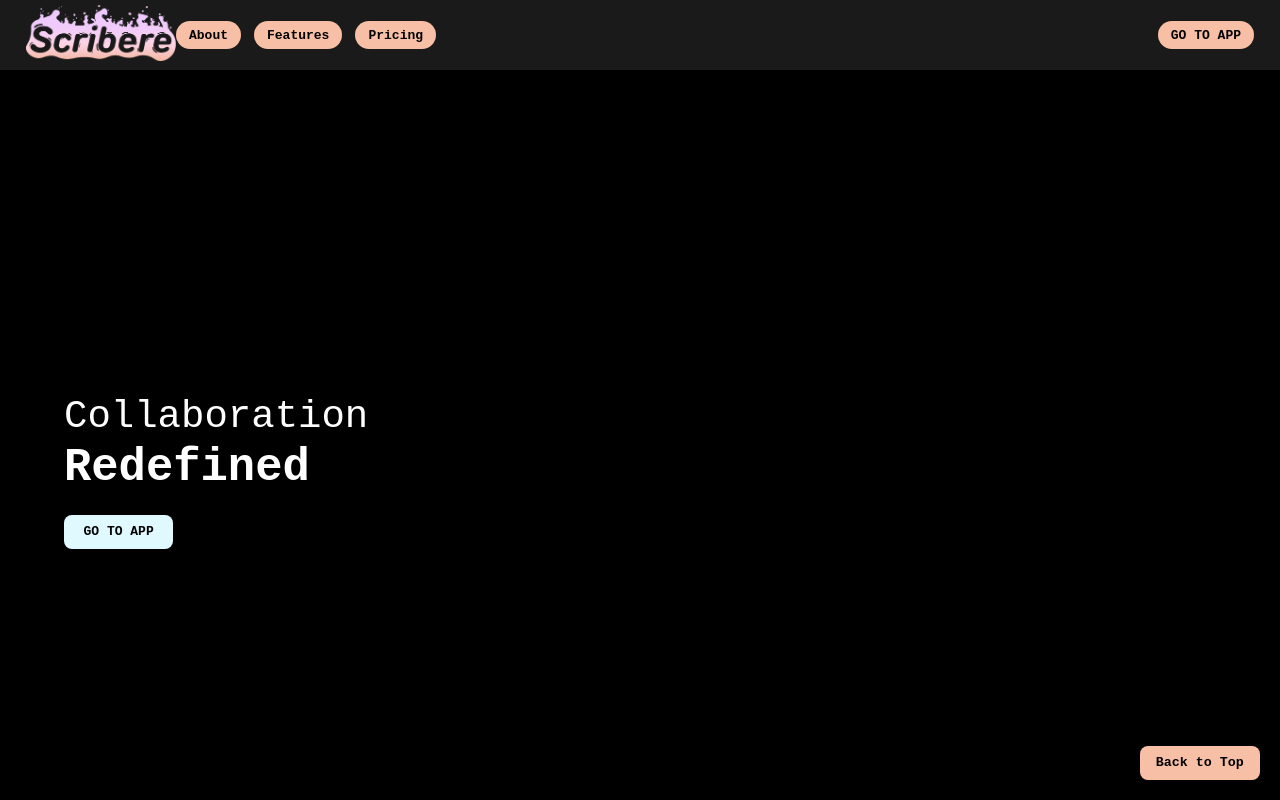
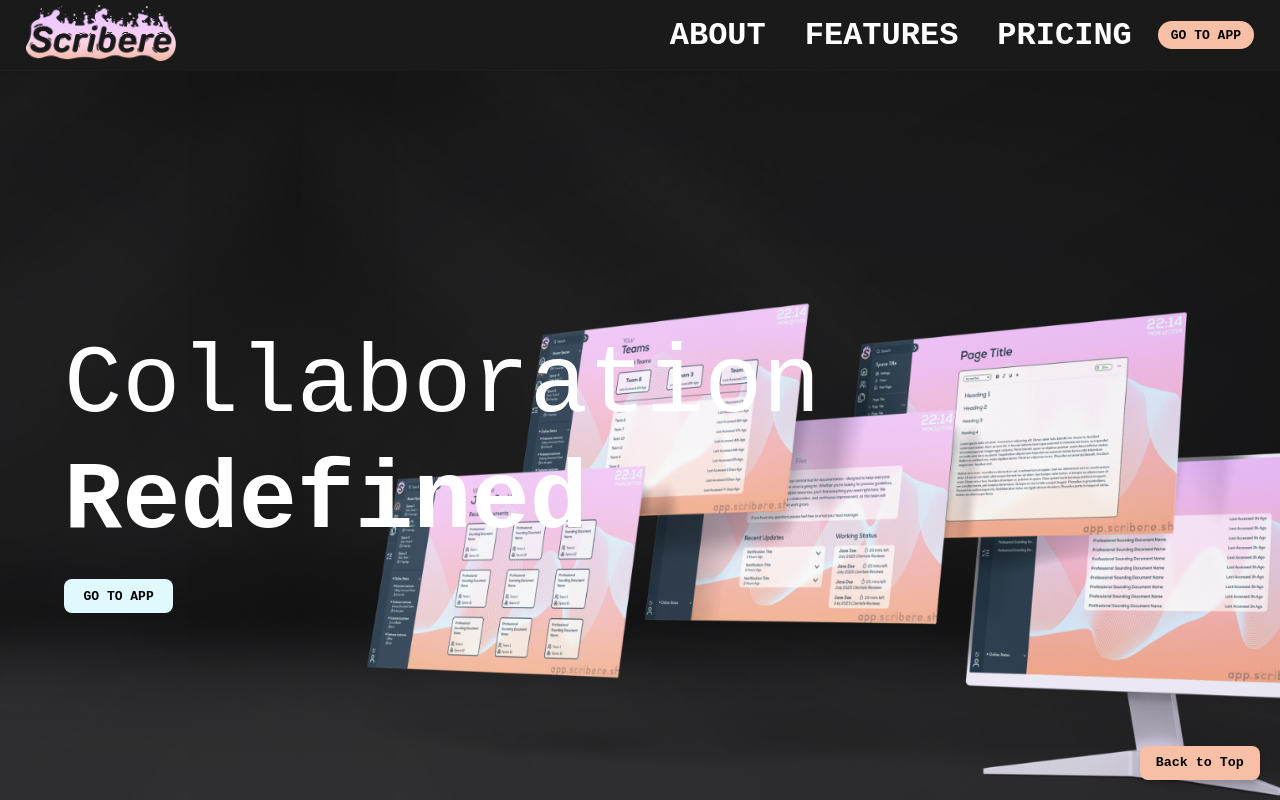
Before and after one commit to scribere-sh/landing, a SvelteKit app: page / in a window 1280 px wide. Shown: the top 800 px of the page. Built offline with nearby package versions, Linux system fonts and the light colour scheme.

Commit message:
Navbar positioning

```diff
--- a/src/routes/+layout.svelte
+++ b/src/routes/+layout.svelte
@@ -8,13 +8,15 @@
 <div class="page-container">
     <nav>
         <div class="logo"><img src="ScribereLogo.png" alt="Logo" /></div>
-        <div class="nav-links">
-            <a href="#about">About</a>
-            <a href="#features">Features</a>
-            <a href="#pricing">Pricing</a>
+        <div class="right-nav">
+            <div class="nav-links">
+                <a href="#about">ABOUT</a>
+                <a href="#features">FEATURES</a>
+                <a href="#pricing">PRICING</a>
+            </div>
+            <a class="go-to-app" rel="external" href="//app.scribere.sh"
+            >GO TO APP</a>
         </div>
-        <a class="go-to-app" rel="external" href="//app.scribere.sh"
-        >GO TO APP</a>
     </nav>
 
     <div class="content-container">
@@ -60,9 +62,10 @@
         text-decoration: none;
         padding: 0.5rem 1rem;
         border-radius: 20px;
-        background-color: #f7bfa5;
-        color: #000;
-        font-weight: 600;
+        color: #fff;
+        font-weight: 800;
+        font-size: 32px;
+        font-family: monospace;
     }
 
     .go-to-app {
@@ -90,4 +93,11 @@
     .content-container::-webkit-scrollbar {
         display: none; /* Chrome, Safari, Edge */
     }
+
+    .right-nav {
+        display: flex;
+        gap: 1rem;
+        align-items: center;
+        margin-left: auto;
+    }
 </style>
--- a/src/routes/+page.svelte
+++ b/src/routes/+page.svelte
@@ -87,6 +87,7 @@
 
 <style scoped>
     .hero {
+        background-image: url("/Hero-BG.png");
         background-size: cover;
         background-position: center;
         height: 100vh;
@@ -103,15 +104,15 @@
     }
 
     .hero-content h1 {
-        font-size: 3rem;
+        font-size: 97px;
         font-weight: 300;
         line-height: 1.2;
         margin-bottom: 1.5rem;
-        font-family: sans-serif;
+        font-family: monospace;
     }
 
     .hero-content h1 strong {
-        font-size: 3.5rem;
+        font-size: 97px;
         font-weight: 700;
     }
 
```
Also changed, not shown: static/Hero-BG.png (added).
